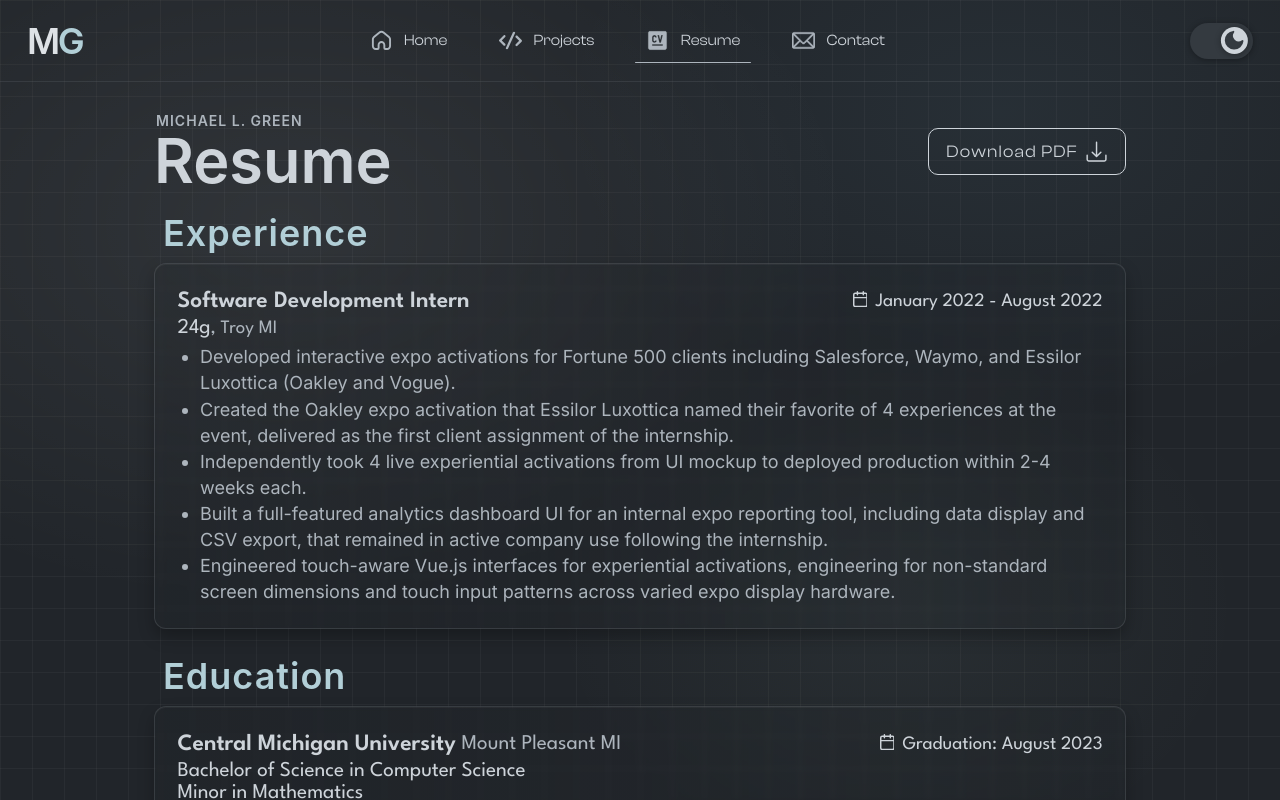
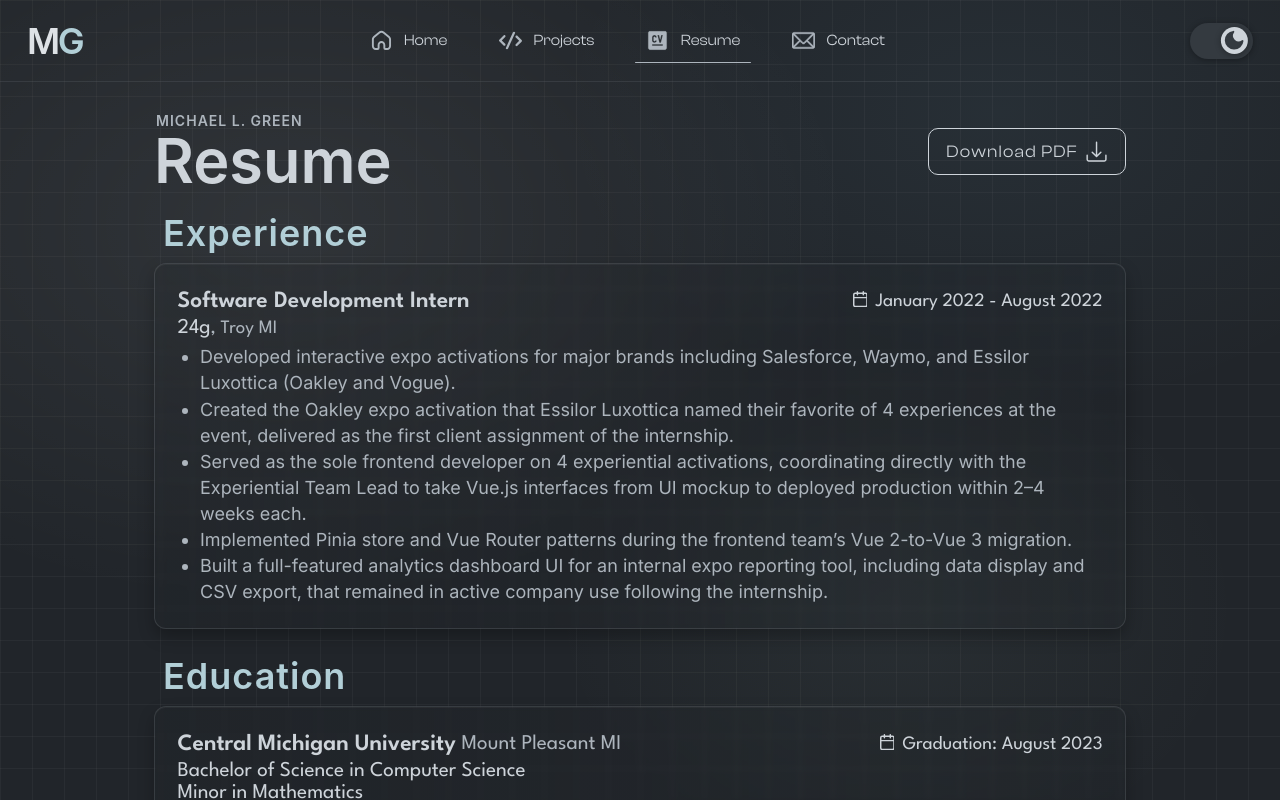
Before and after one commit to michaelgreenl/e-portfolio, a Vue app: page /resume in a window 1280 px wide. Shown: the top 800 px of the page. Built offline with nearby package versions, Linux system fonts and the light colour scheme; a web font is replaced by a local one.

Commit message:
chore: resume update

```diff
--- a/src/assets/data/resume.json
+++ b/src/assets/data/resume.json
@@ -23,11 +23,11 @@
             "location": "Troy MI",
             "dates": "January 2022 - August 2022",
             "info": [
-                "Developed interactive expo activations for Fortune 500 clients including Salesforce, Waymo, and Essilor Luxottica (Oakley and Vogue).",
+                "Developed interactive expo activations for major brands including Salesforce, Waymo, and Essilor Luxottica (Oakley and Vogue).",
                 "Created the Oakley expo activation that Essilor Luxottica named their favorite of 4 experiences at the event, delivered as the first client assignment of the internship.",
-                "Independently took 4 live experiential activations from UI mockup to deployed production within 2-4 weeks each.",
-                "Built a full-featured analytics dashboard UI for an internal expo reporting tool, including data display and CSV export, that remained in active company use following the internship.",
-                "Engineered touch-aware Vue.js interfaces for experiential activations, engineering for non-standard screen dimensions and touch input patterns across varied expo display hardware."
+                "Served as the sole frontend developer on 4 experiential activations, coordinating directly with the Experiential Team Lead to take Vue.js interfaces from UI mockup to deployed production within 2–4 weeks each.",
+                "Implemented Pinia store and Vue Router patterns during the frontend team’s Vue 2-to-Vue 3 migration.",
+                "Built a full-featured analytics dashboard UI for an internal expo reporting tool, including data display and CSV export, that remained in active company use following the internship."
             ]
         }
     },
--- a/src/views/ResumeView.vue
+++ b/src/views/ResumeView.vue
@@ -178,7 +178,7 @@ onMounted(() => {
     flex-grow: 1;
     align-items: center;
     width: 100%;
-    max-width: 32em;
+    max-width: 33em;
     padding: $size-4;
     margin: 0 auto;
     font-size: 0.9em;
```
Also changed, not shown: 1 other file (tests, documents, lock files or other folders).
